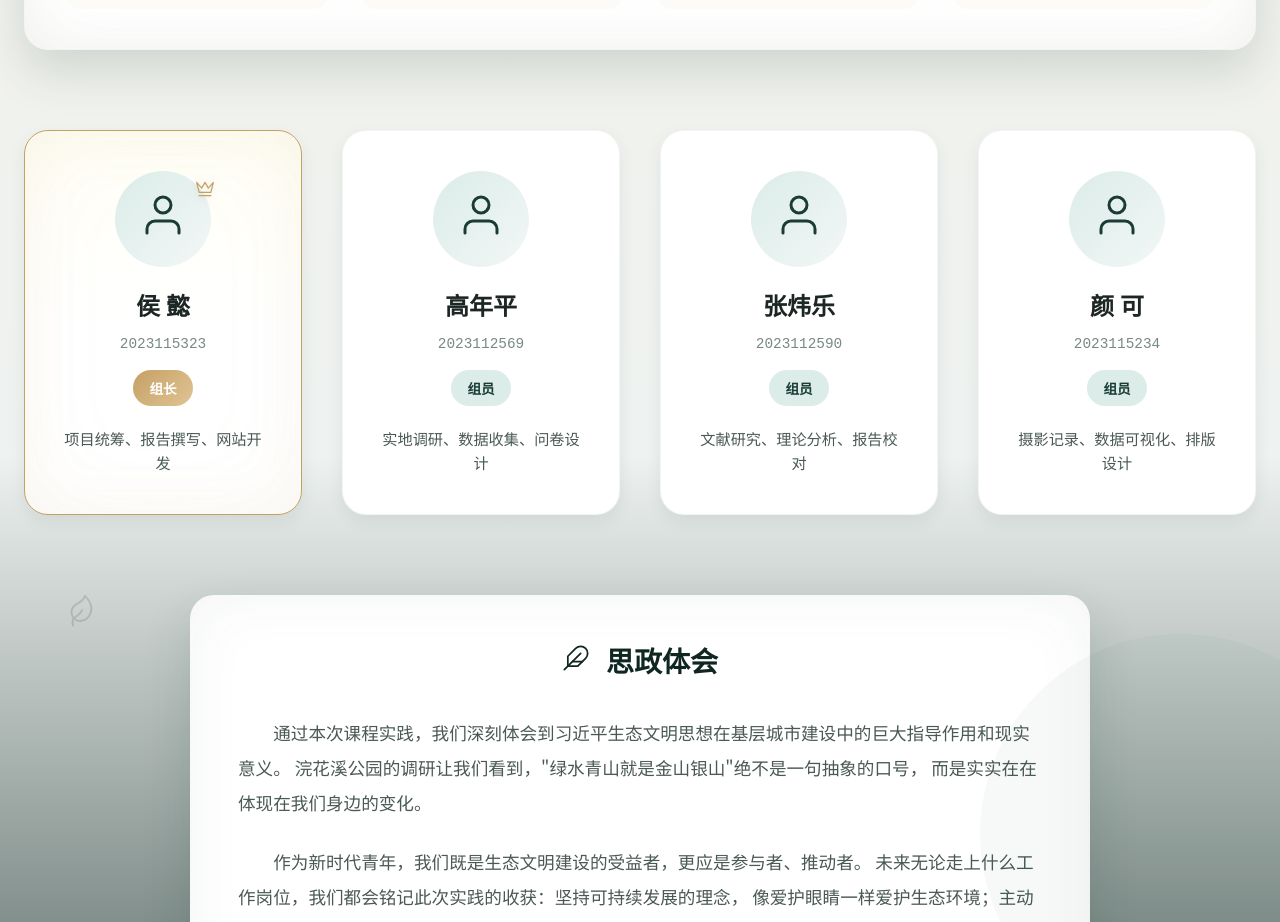
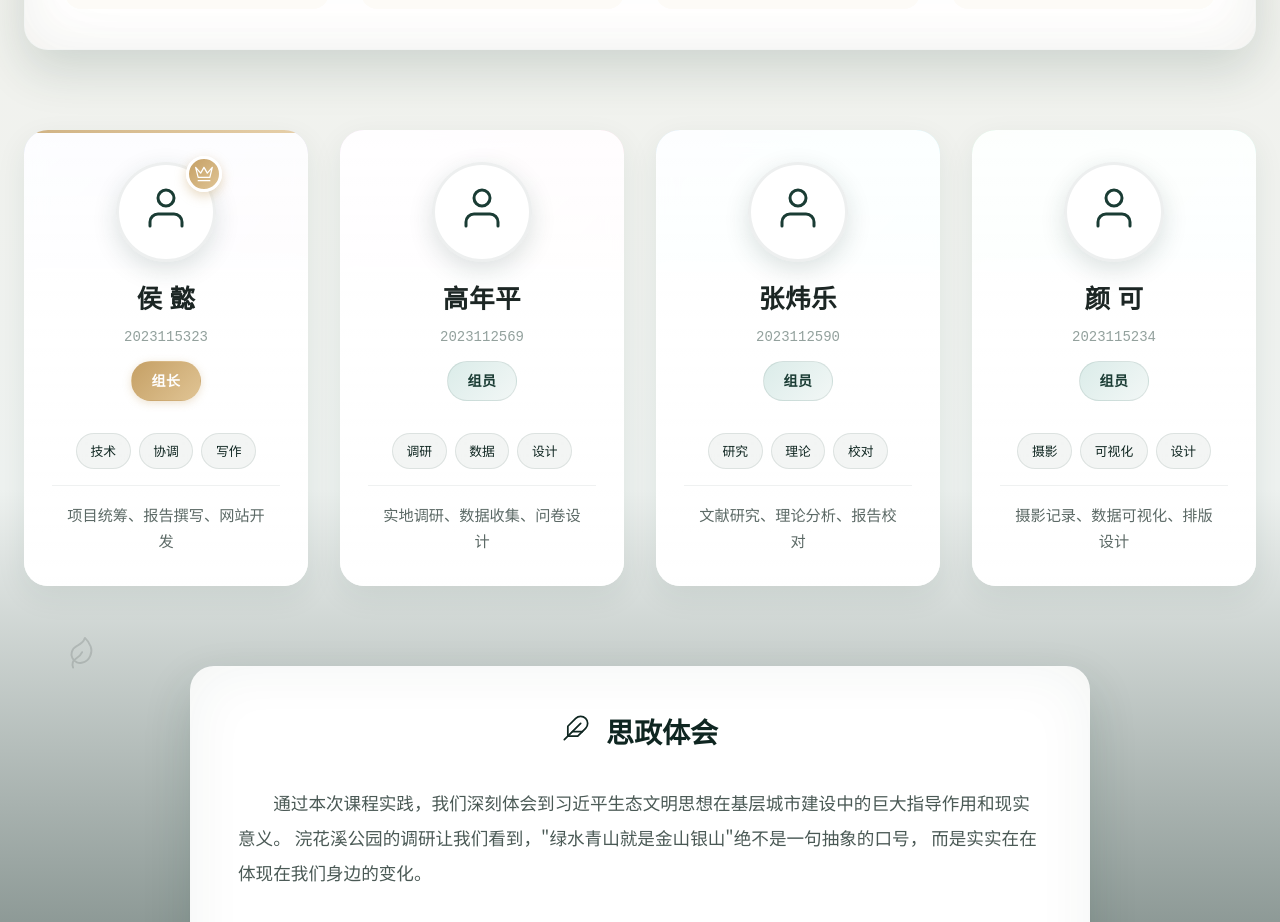
Before and after one commit to HaaaaE/ideological-and-political-education-course-project, a React (Vite) app: page / in a window 1280 px wide. Shown: the part 10960-11882 px from the top of the page. Built offline with nearby package versions, Linux system fonts and the light colour scheme; a web font is replaced by a local one.

Commit message:
style: 更新团队成员卡片样式，增加渐变背景和技能标签，优化交互效果

```diff
--- a/src/components/Team.css
+++ b/src/components/Team.css
@@ -66,33 +66,76 @@
 /* Team Grid */
 .team-grid {
   display: grid;
-  grid-template-columns: repeat(auto-fit, minmax(260px, 1fr));
-  gap: 2.5rem;
+  grid-template-columns: repeat(auto-fit, minmax(280px, 1fr));
+  gap: 2rem;
   margin-bottom: 5rem;
 }
 
 .member-card {
+  position: relative;
+  border-radius: 24px;
+  overflow: hidden;
+  box-shadow: 0 10px 30px rgba(26, 60, 52, 0.08);
+  transition: all 0.4s cubic-bezier(0.4, 0, 0.2, 1);
   background: white;
-  border-radius: 24px;
-  padding: 2.5rem 2rem;
-  text-align: center;
-  box-shadow: var(--shadow-md);
-  border: 1px solid rgba(26, 60, 52, 0.05);
-  transition: all 0.4s cubic-bezier(0.4, 0, 0.2, 1);
-  position: relative;
-  overflow: hidden;
+  height: 100%;
+  min-height: 420px;
 }
 
 .member-card:hover {
-  box-shadow: var(--shadow-xl);
-  border-color: rgba(26, 60, 52, 0.15);
-  transform: translateY(-3px);
+  box-shadow: 0 20px 50px rgba(26, 60, 52, 0.15);
 }
 
-.member-card.leader {
-  border-color: var(--color-accent);
-  background: linear-gradient(180deg, #fffef5 0%, white 50%);
-  box-shadow: var(--shadow-md), inset 0 0 60px rgba(197, 160, 101, 0.08), inset 0 0 100px rgba(224, 196, 148, 0.05);
+.member-card.leader::after {
+  content: '';
+  position: absolute;
+  top: 0;
+  left: 0;
+  right: 0;
+  height: 3px;
+  background: linear-gradient(90deg, var(--color-accent), var(--color-accent-light));
+  opacity: 0.8;
+}
+
+/* 渐变背景层 */
+.member-gradient {
+  position: absolute;
+  top: 0;
+  left: 0;
+  right: 0;
+  height: 140px;
+  opacity: 0.15;
+  transition: all 0.5s cubic-bezier(0.4, 0, 0.2, 1);
+}
+
+.member-card:hover .member-gradient {
+  opacity: 0.25;
+  height: 160px;
+}
+
+/* 玻璃态内容容器 */
+.member-content {
+  position: relative;
+  padding: 2rem 1.75rem;
+  text-align: center;
+  display: flex;
+  flex-direction: column;
+  align-items: center;
+  height: 100%;
+  background: linear-gradient(
+    180deg,
+    rgba(255, 255, 255, 0.9) 0%,
+    rgba(255, 255, 255, 0.95) 50%,
+    rgba(255, 255, 255, 1) 100%
+  );
+  backdrop-filter: blur(10px);
+}
+
+/* 头像区域 */
+.member-avatar-wrapper {
+  margin-bottom: 1.25rem;
+  position: relative;
+  z-index: 2;
 }
 
 .member-avatar {
@@ -100,19 +143,18 @@
   display: inline-flex;
   align-items: center;
   justify-content: center;
-  width: 96px;
-  height: 96px;
-  background: linear-gradient(135deg, var(--color-primary-100), var(--color-primary-50));
+  width: 100px;
+  height: 100px;
+  background: white;
   border-radius: 50%;
-  margin-bottom: 1.5rem;
   color: var(--color-primary);
-  transition: all 0.4s ease;
+  box-shadow: 0 8px 24px rgba(26, 60, 52, 0.15), inset 0 0 0 3px rgba(26, 60, 52, 0.08);
+  transition: all 0.4s cubic-bezier(0.4, 0, 0.2, 1);
 }
 
 .member-card:hover .member-avatar {
-  background: var(--color-primary);
-  color: white;
-  transform: scale(1.05);
+  transform: scale(1.08) translateY(-5px);
+  box-shadow: 0 12px 32px rgba(26, 60, 52, 0.2), inset 0 0 0 4px rgba(26, 60, 52, 0.12);
 }
 
 .member-avatar>span:first-child {
@@ -121,50 +163,136 @@
 
 .leader-badge {
   position: absolute;
-  top: -4px;
-  right: -4px;
-  font-size: 1.5rem;
-  color: var(--color-accent);
-  filter: drop-shadow(0 2px 4px rgba(0, 0, 0, 0.1));
+  top: -6px;
+  right: -6px;
+  width: 36px;
+  height: 36px;
+  background: linear-gradient(135deg, var(--color-accent), var(--color-accent-light));
+  border-radius: 50%;
+  display: flex;
+  align-items: center;
+  justify-content: center;
+  color: white;
+  box-shadow: 0 4px 12px rgba(197, 160, 101, 0.4);
+  border: 3px solid white;
+}
+
+/* 个人信息 */
+.member-info {
+  margin-bottom: 1rem;
+  width: 100%;
 }
 
 .member-name {
   font-family: var(--font-serif);
-  font-size: 1.5rem;
+  font-size: 1.6rem;
   color: var(--color-text-primary);
   margin-bottom: 0.5rem;
-  font-weight: 600;
+  font-weight: 700;
+  letter-spacing: 0.5px;
 }
 
 .member-id {
   display: block;
-  font-size: 0.9rem;
+  font-size: 0.875rem;
   color: var(--color-text-muted);
-  font-family: monospace;
-  margin-bottom: 0.75rem;
+  font-family: 'Courier New', monospace;
+  margin-bottom: 0.625rem;
+  opacity: 0.8;
 }
 
 .member-role {
   display: inline-block;
-  padding: 0.35rem 1rem;
-  background: var(--color-primary-100);
+  padding: 0.4rem 1.2rem;
+  background: linear-gradient(135deg, var(--color-primary-100), var(--color-primary-50));
   color: var(--color-primary);
   border-radius: 999px;
-  font-size: 0.85rem;
+  font-size: 0.875rem;
   font-weight: 600;
-  margin-bottom: 1.25rem;
+  letter-spacing: 0.5px;
+  border: 1px solid rgba(26, 60, 52, 0.1);
 }
 
 .member-card.leader .member-role {
   background: linear-gradient(135deg, var(--color-accent), var(--color-accent-light));
   color: white;
+  border-color: transparent;
+  box-shadow: 0 2px 8px rgba(197, 160, 101, 0.3);
 }
 
+/* 技能标签 */
+.member-tags {
+  display: flex;
+  gap: 0.5rem;
+  flex-wrap: wrap;
+  justify-content: center;
+  margin: 1rem 0;
+  padding: 0 0.5rem;
+}
+
+.member-tag {
+  padding: 0.35rem 0.85rem;
+  background: rgba(26, 60, 52, 0.05);
+  border: 1px solid rgba(26, 60, 52, 0.1);
+  border-radius: 999px;
+  font-size: 0.8rem;
+  color: var(--color-primary-dark);
+  font-weight: 500;
+  transition: all 0.3s ease;
+  backdrop-filter: blur(5px);
+}
+
+.member-card:hover .member-tag {
+  background: rgba(26, 60, 52, 0.08);
+  border-color: rgba(26, 60, 52, 0.15);
+  transform: translateY(-2px);
+}
+
+/* 贡献描述 */
 .member-contribution {
   font-size: 0.95rem;
   color: var(--color-text-secondary);
-  line-height: 1.6;
-  margin: 0;
+  line-height: 1.7;
+  margin: auto 0 0 0;
+  padding: 1rem 0.5rem 0;
+  border-top: 1px solid rgba(26, 60, 52, 0.08);
+  width: 100%;
+  opacity: 0.9;
+}
+
+/* 装饰元素 */
+.member-decoration {
+  position: absolute;
+  top: 0;
+  left: 0;
+  right: 0;
+  bottom: 0;
+  pointer-events: none;
+  opacity: 0;
+  transition: opacity 0.4s ease;
+}
+
+.member-card:hover .member-decoration {
+  opacity: 1;
+}
+
+.decoration-circle {
+  position: absolute;
+  top: -20px;
+  right: -20px;
+  width: 80px;
+  height: 80px;
+  border-radius: 50%;
+  background: radial-gradient(circle, rgba(26, 60, 52, 0.05) 0%, transparent 70%);
+}
+
+.decoration-line {
+  position: absolute;
+  bottom: 0;
+  left: 0;
+  right: 0;
+  height: 2px;
+  background: linear-gradient(90deg, transparent 0%, var(--color-primary-200) 50%, transparent 100%);
 }
 
 /* Reflection Section */
@@ -338,21 +466,42 @@
   }
 
   .team-grid {
-    grid-template-columns: repeat(2, 1fr);
-    gap: 1rem;
+    grid-template-columns: 1fr;
+    gap: 1.5rem;
   }
 
   .member-card {
-    padding: 1.5rem 1rem;
+    min-height: 380px;
+  }
+
+  .member-content {
+    padding: 1.5rem 1.25rem;
   }
 
   .member-avatar {
-    width: 64px;
-    height: 64px;
+    width: 80px;
+    height: 80px;
   }
 
   .member-avatar>span:first-child {
-    font-size: 2rem;
+    font-size: 2.5rem;
+  }
+
+  .member-name {
+    font-size: 1.4rem;
+  }
+
+  .member-tags {
+    gap: 0.4rem;
+  }
+
+  .member-tag {
+    font-size: 0.75rem;
+    padding: 0.3rem 0.75rem;
+  }
+
+  .member-contribution {
+    font-size: 0.9rem;
   }
 
   .reflection-section {
@@ -374,4 +523,16 @@
   .team-grid {
     grid-template-columns: 1fr;
   }
+
+  .member-card {
+    min-height: 360px;
+  }
+
+  .member-gradient {
+    height: 120px;
+  }
+
+  .member-card:hover .member-gradient {
+    height: 140px;
+  }
 }
--- a/src/components/Team.tsx
+++ b/src/components/Team.tsx
@@ -11,6 +11,8 @@ const teamMembers = [
     role: '组长',
     avatar: <IconAvatar size={48} />,
     contribution: '项目统筹、报告撰写、网站开发',
+    tags: ['技术', '协调', '写作'],
+    gradient: 'linear-gradient(135deg, #667eea 0%, #764ba2 100%)',
   },
   {
     name: '高年平',
@@ -18,6 +20,8 @@ const teamMembers = [
     role: '组员',
     avatar: <IconAvatar size={48} />,
     contribution: '实地调研、数据收集、问卷设计',
+    tags: ['调研', '数据', '设计'],
+    gradient: 'linear-gradient(135deg, #f093fb 0%, #f5576c 100%)',
   },
   {
     name: '张炜乐',
@@ -25,6 +29,8 @@ const teamMembers = [
     role: '组员',
     avatar: <IconAvatar size={48} />,
     contribution: '文献研究、理论分析、报告校对',
+    tags: ['研究', '理论', '校对'],
+    gradient: 'linear-gradient(135deg, #4facfe 0%, #00f2fe 100%)',
   },
   {
     name: '颜 可',
@@ -32,6 +38,8 @@ const teamMembers = [
     role: '组员',
     avatar: <IconAvatar size={48} />,
     contribution: '摄影记录、数据可视化、排版设计',
+    tags: ['摄影', '可视化', '设计'],
+    gradient: 'linear-gradient(135deg, #43e97b 0%, #38f9d7 100%)',
   },
 ];
 
@@ -116,16 +124,63 @@ export default function Team() {
               initial={{ opacity: 0, y: 30 }}
               animate={isInView ? { opacity: 1, y: 0 } : {}}
               transition={{ delay: 0.4 + index * 0.1, duration: 0.5 }}
-              whileHover={{ y: -8, boxShadow: '0 20px 40px rgba(45, 90, 39, 0.15)' }}
+              whileHover={{
+                y: -12,
+                transition: { duration: 0.3, ease: [0.4, 0, 0.2, 1] }
+              }}
             >
+              {/* 渐变背景 */}
+              <div className="member-gradient" style={{ background: member.gradient }}></div>
+
+              {/* 玻璃态容器 */}
+              <div className="member-content">
+                {/* 头像区域 */}
+                <div className="member-avatar-wrapper">
                   <div className="member-avatar">
                     <span>{member.avatar}</span>
-                {member.role === '组长' && <span className="leader-badge"><IconCrown size={20} /></span>}
+                    {member.role === '组长' && (
+                      <motion.span
+                        className="leader-badge"
+                        animate={{ rotate: [0, 10, -10, 0] }}
+                        transition={{ duration: 2, repeat: Infinity, repeatDelay: 3 }}
+                      >
+                        <IconCrown size={20} />
+                      </motion.span>
+                    )}
                   </div>
+                </div>
+
+                {/* 个人信息 */}
+                <div className="member-info">
                   <h4 className="member-name">{member.name}</h4>
                   <span className="member-id">{member.studentId}</span>
                   <span className="member-role">{member.role}</span>
+                </div>
+
+                {/* 技能标签 */}
+                <div className="member-tags">
+                  {member.tags.map((tag, tagIndex) => (
+                    <motion.span
+                      key={tagIndex}
+                      className="member-tag"
+                      initial={{ opacity: 0, scale: 0.8 }}
+                      animate={isInView ? { opacity: 1, scale: 1 } : {}}
+                      transition={{ delay: 0.5 + index * 0.1 + tagIndex * 0.05 }}
+                    >
+                      {tag}
+                    </motion.span>
+                  ))}
+                </div>
+
+                {/* 贡献描述 */}
                 <p className="member-contribution">{member.contribution}</p>
+              </div>
+
+              {/* 装饰元素 */}
+              <div className="member-decoration">
+                <div className="decoration-circle"></div>
+                <div className="decoration-line"></div>
+              </div>
             </motion.div>
           ))}
         </motion.div>
```
Lines whose indentation alone changed are shown as unchanged.
